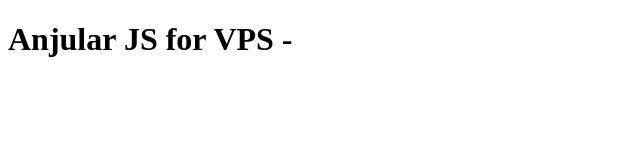
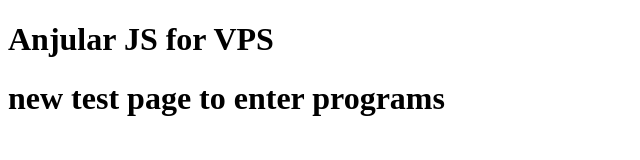
Before and after one commit to MHDSB/coursera-test, a plain HTML site: page index.html in a window 1280 px wide. Shown: the whole page, without its empty margins (0-640 px from the left). Drawn offline with Linux system fonts and the light colour scheme.

Commit message:
First web file

```diff
--- a/index.html
+++ b/index.html
@@ -5,6 +5,7 @@
     <title>Anjular VPS</title>
   </head>
   <body>
-    <h1>Anjular JS for VPS -<h1/>
+    <h1>Anjular JS for VPS <h1/>
+      new test page to enter programs
   </body>
 </html>
```
